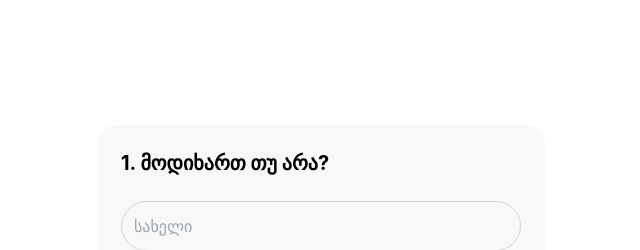
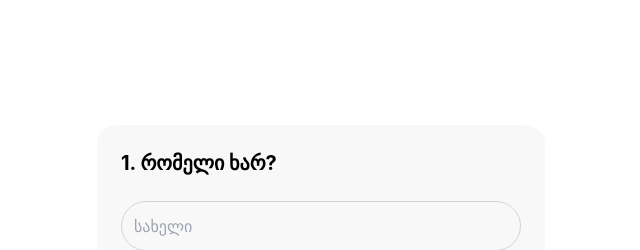
Before and after one commit to shkippppper/gazapkhulze, a Nuxt app: page / in a window 1280 px wide. Both pictures are taken after a click on the button "შემდეგი". Shown: the top 250 px of the page, without its empty margins (319-959 px from the left). Built offline with nearby package versions, Linux system fonts and the light colour scheme.

Commit message:
Fixed messages

```diff
--- a/components/RsvpForm.vue
+++ b/components/RsvpForm.vue
@@ -29,7 +29,7 @@
             :style="{ transform: `translateX(${currentStep === 1 ? '0' : currentStep < 1 ? '100%' : '-100%'})`, opacity: currentStep === 1 ? '1' : '0' }"
         >
             <div class="flex flex-col">
-                <h2 class="text-xl font-bold mb-6 text-black">1. მოდიხართ თუ არა?</h2>
+                <h2 class="text-xl font-bold mb-6 text-black">1. რომელი ხარ?</h2>
 
                 <div class="w-full mb-4">
                     <input
@@ -70,7 +70,7 @@
             :style="{ transform: `translateX(${currentStep === 2 ? '0' : currentStep < 2 ? '100%' : '-100%'})`, opacity: currentStep === 2 ? '1' : '0' }"
         >
             <div class="flex flex-col">
-                <h2 class="text-xl font-bold mb-6 text-black">1. მოდიხართ თუ არა?</h2>
+                <h2 class="text-xl font-bold mb-6 text-black">2. მოდიხარ თუ არა?</h2>
 
                 <div class="space-y-3 mb-8">
                     <button
@@ -120,7 +120,7 @@
             :style="{ transform: `translateX(${currentStep === 3 ? '0' : currentStep < 3 ? '100%' : '-100%'})`, opacity: currentStep === 3 ? '1' : '0' }"
         >
             <div class="flex flex-col">
-                <h2 class="text-xl font-bold mb-6 text-black">2. რას ჭამ?</h2>
+                <h2 class="text-xl font-bold mb-6 text-black">3. რას ჭამ?</h2>
 
                 <div class="space-y-3 mb-8">
                     <button
@@ -177,7 +177,7 @@
             :style="{ transform: `translateX(${currentStep === 4 ? '0' : currentStep < 4 ? '100%' : '-100%'})`, opacity: currentStep === 4 ? '1' : '0' }"
         >
             <div class="flex flex-col">
-                <h2 class="text-xl font-bold mb-6 text-black">3. რას დალევ?</h2>
+                <h2 class="text-xl font-bold mb-6 text-black">4. რას დალევ?</h2>
 
                 <div class="space-y-3 mb-8">
                     <button
@@ -241,7 +241,7 @@
             :style="{ transform: `translateX(${currentStep === 5 ? '0' : currentStep < 5 ? '100%' : '-100%'})`, opacity: currentStep === 5 ? '1' : '0' }"
         >
             <div class="flex flex-col">
-                <h2 class="text-xl font-bold mb-6 text-black">4. მუსიკა?</h2>
+                <h2 class="text-xl font-bold mb-6 text-black">5. მუსიკა?</h2>
 
                 <div class="space-y-3 mb-8">
                     <button
@@ -312,7 +312,7 @@
             :style="{ transform: `translateX(${currentStep === 6 ? '0' : currentStep < 6 ? '100%' : '-100%'})`, opacity: currentStep === 6 ? '1' : '0' }"
         >
             <div class="flex flex-col">
-                <h2 class="text-xl font-bold mb-6 text-black">5. შეკვეთა დიჯეისთან მთვრალზე</h2>
+                <h2 class="text-xl font-bold mb-6 text-black">6. შეკვეთა დიჯეისთან მთვრალზე</h2>
 
                 <div class="mb-8">
             <textarea
```
